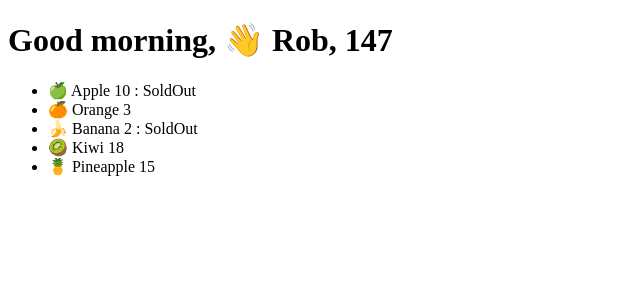
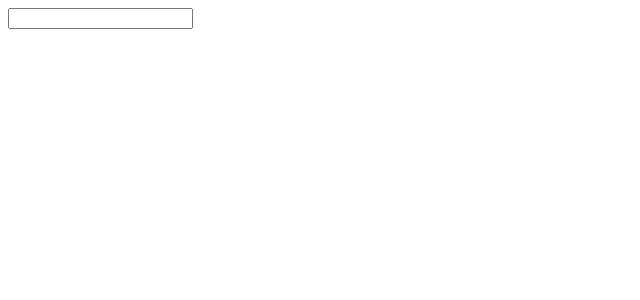
Before and after one commit to Shadkoech/High_water, a React (Vite) app in the folder reactproject/reactpro/: page / in a window 1280 px wide. Shown: the top 300 px of the page, without its empty margins (0-640 px from the left). Built offline with nearby package versions, Linux system fonts and the light colour scheme.

Commit message:
Creating userinput component and putting events into practice

```diff
--- a/reactproject/reactpro/src/App.jsx
+++ b/reactproject/reactpro/src/App.jsx
@@ -1,6 +1,9 @@
 import ConditionalComponent from "./components/ConditionalComponent";
+import Counter from "./components/Counter";
+import Form from "./components/Form";
 import Fruits from "./components/Fruits";
 import Hello from "./components/Hello";
+import Message from "./components/Message";
 
 function App() {
   const person = {
@@ -12,10 +15,14 @@
 
   return (
     <div className="App">
-      <h1>
+      {/* <h1>
         <Hello person={person} />
       </h1>
-      <Fruits />
+      <Fruits /> */}
+
+      {/* <Message /> */}
+      {/* <Counter /> */}
+      <Form />
     </div>
   );
 }
--- /dev/null
+++ b/reactproject/reactpro/src/components/Counter.jsx
@@ -0,0 +1,25 @@
+import React, { useState } from 'react'
+
+const Counter = () => {
+
+    const [count, setCount] = useState(0);
+    const [incrementBy, setIncrementBy] = useState(1);
+
+    function handleclick() {
+        count = setCount(count + incrementBy);
+    }
+  return (
+    <div>
+        <h1>Count value is: {count}</h1>
+        <button onClick={handleclick}>Increment</button>
+        <button onClick={() => {setCount(count - incrementBy)}}>Decrement</button>
+
+        <h1>We are incrementing the increment by: {incrementBy}</h1>
+        <button onClick={() => {setIncrementBy(incrementBy + 1 )}}>Increase increment</button>
+
+
+    </div>
+  )
+}
+
+export default Counter
--- /dev/null
+++ b/reactproject/reactpro/src/components/Form.jsx
@@ -0,0 +1,23 @@
+import React, { useState } from "react";
+
+const Form = () => {
+  const [name, setName] = useState("");
+
+  function handlechange(e) {
+    setName(e.target.value); // Update state
+  }
+
+  return (
+    <div>
+      <form>
+        <input
+          onChange={(e) => setName(e.target.value)}
+          type="text"
+          value={name}
+        />
+      </form>
+    </div>
+  );
+};
+
+export default Form;
--- /dev/null
+++ b/reactproject/reactpro/src/components/Message.jsx
@@ -0,0 +1,15 @@
+import React from 'react'
+
+const Message = () => {
+
+    function handleClick () {
+        console.log("Button Clicked");
+    }
+  return (
+    <div>
+      <button onClick={handleClick}>Click here to get a message</button>
+    </div>
+  )
+}
+
+export default Message
```
